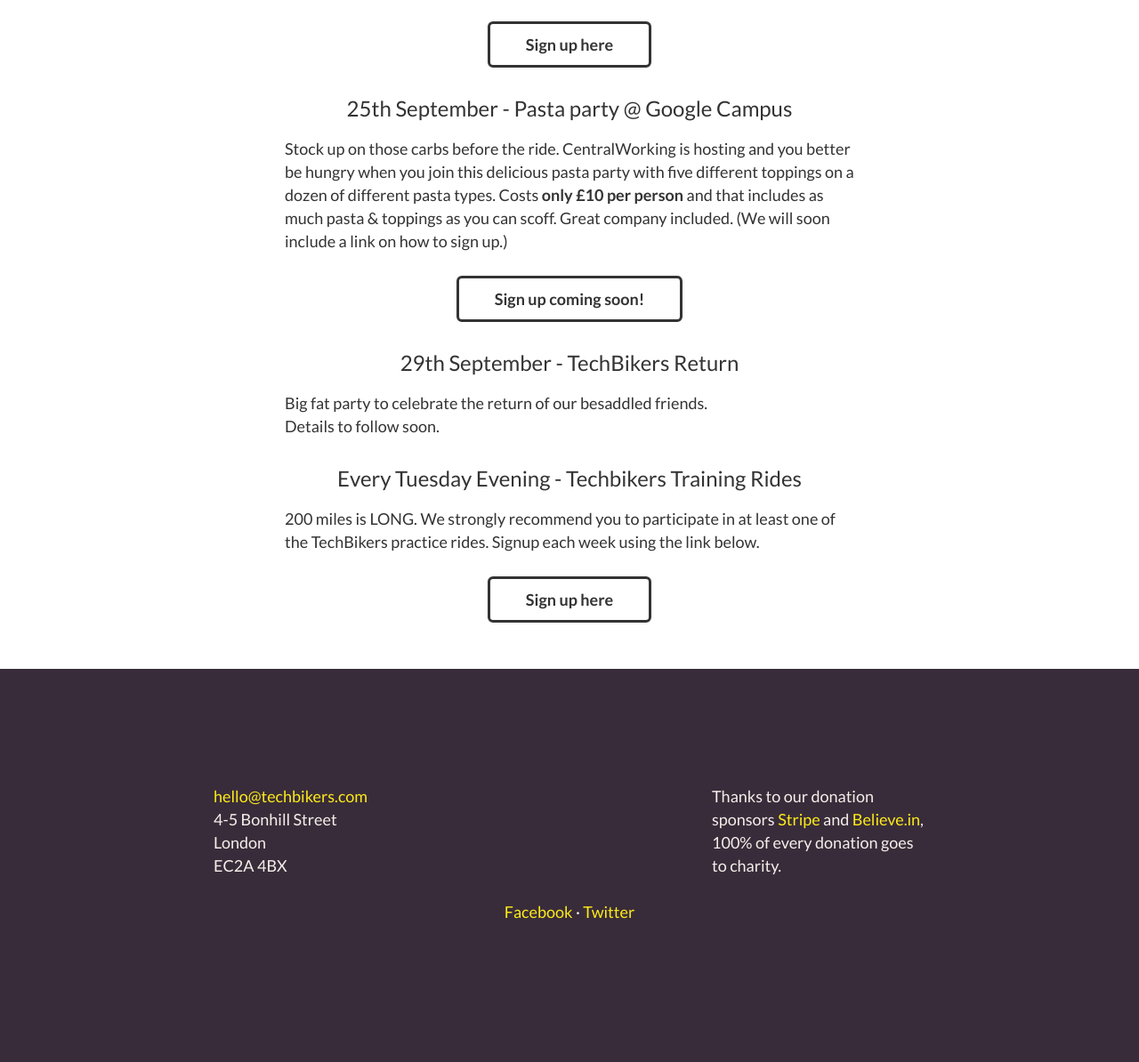
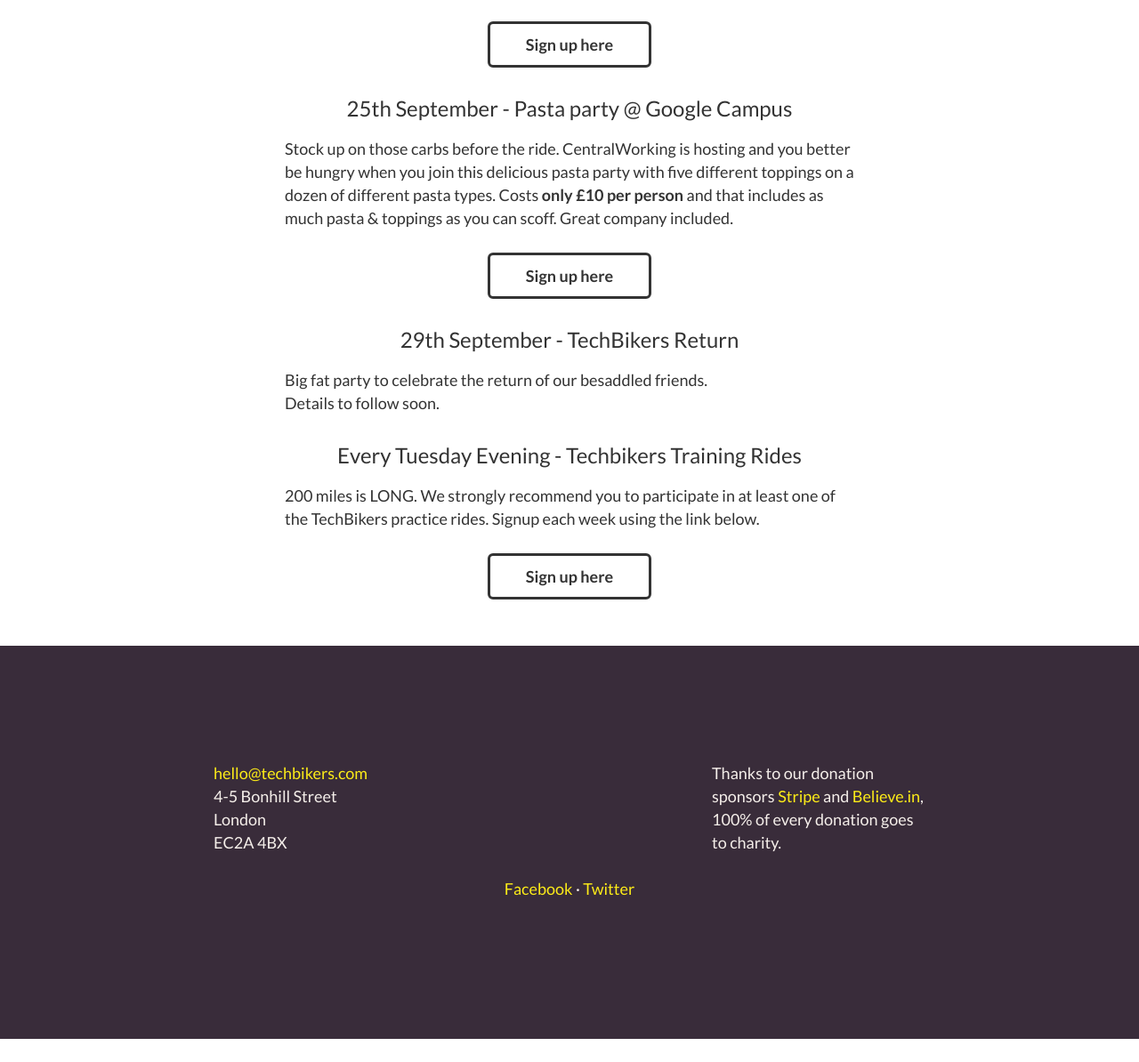
Before and after one commit to Techbikers/api, a Django app: page /events/ in a window 1280 px wide. Shown: the part 2490-3684 px from the top of the page at 89% size. After the commit the page ends 3658 px from the top, so only its background shows below. Run offline with Django 3.2, Linux system fonts and the light colour scheme; parts of the project's set-up code (start-up, migrations or seed data) failed here and were passed over; some libraries are stand-ins or nearby versions.

Commit message:
Added link for pasta event.
Signed-off-by: Michael Willmott <michael@knodium.com>

```diff
--- a/templates/events.html
+++ b/templates/events.html
@@ -77,10 +77,9 @@
     <p>
       Stock up on those carbs before the ride. CentralWorking is hosting and you better be hungry when you join this delicious pasta party with five different toppings on a dozen of different pasta types.
       Costs <b>only £10 per person</b> and that includes as much pasta & toppings as you can scoff. Great company included.
-      (We will soon include a link on how to sign up.)
     </p>
     <p class="centerText">
-      <a class="btn" target="_blank">Sign up coming soon!</a>
+      <a class="btn" href="https://tbpastaparty.eventbrite.com" target="_blank">Sign up here</a>
     </p>
 
     <h2 class="centerText" id="techbikersreturn">29th September - TechBikers Return</h2>
```
